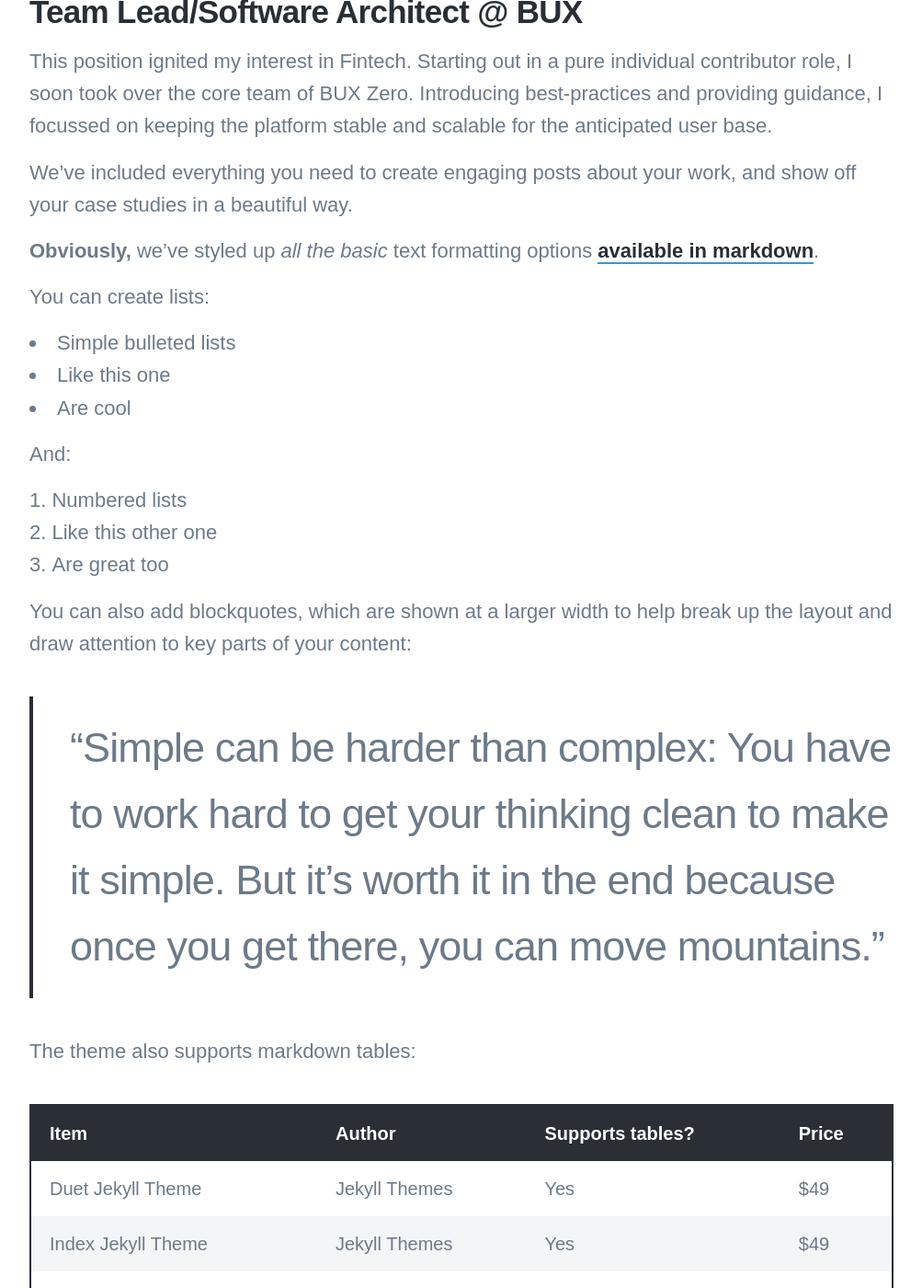
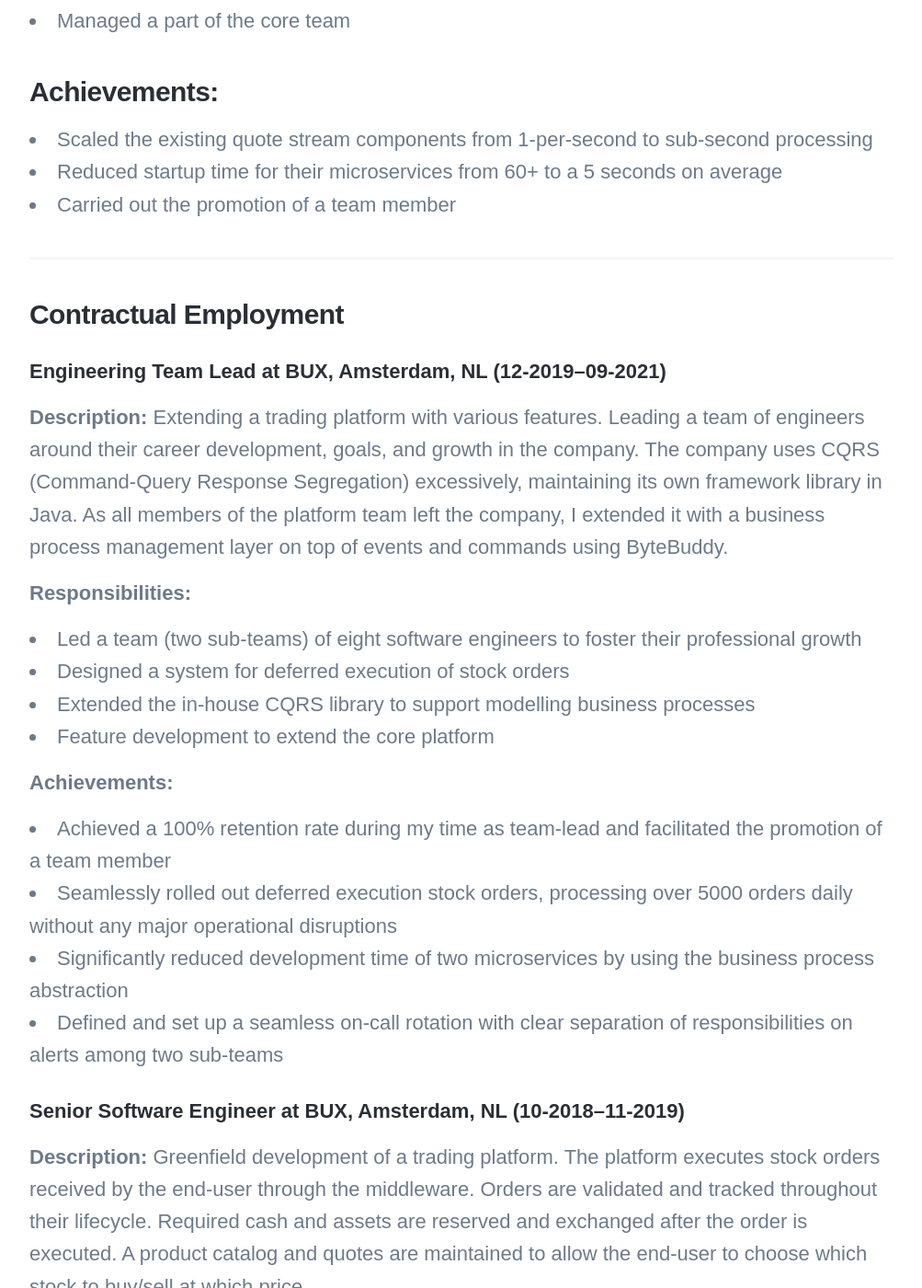
Before and after one commit to phil3k3/philiplimbeck.dev, a Jekyll site: the page built from Personal/_projects/2018-06-30-bux.md, in a window 1280 px wide and 1400 px high, scrolled down 1179 px. Shown: the whole window at 92% size, without its empty margins (138-1141 px from the left). Built offline with Jekyll 4.4.1, drawn with Linux system fonts in a browser that asks for light colours; nearby versions of some CDN libraries; some web fonts are replaced; some of the changed text lies outside the part shown.

Commit message:
More changes

````diff
--- a/Personal/_data/settings.yml
+++ b/Personal/_data/settings.yml
@@ -18,10 +18,6 @@
       url: '/contact'
     - title: 'Imprint'
       url: '/imprint'
-    - title: 'Bookshelf'
-      url: '/bookshelf'
-    - title: 'Guide'
-      url: '/guide'
 footer_settings:
   footer_tagline: (c) Philip & Fincloud Software, 2024
 
--- a/Personal/_projects/2018-06-30-bux.md
+++ b/Personal/_projects/2018-06-30-bux.md
@@ -1,108 +1,80 @@
 ---
 title: 'BUX'
-subtitle: 'This is a demo'
 date: 2018-06-30 00:00:00
-description: This page is a demo that shows everything you can do inside portfolio and blog posts.
 featured_image: '/images/bux.png'
 ---
 
-![](/images/demo/demo-landscape.jpg)
 
 ## Team Lead/Software Architect @ BUX
 
-This position ignited my interest in Fintech. Starting out in a pure individual contributor role, I soon took
-over the core team of BUX Zero. Introducing best-practices and providing guidance, I focussed on keeping the platform
-stable and scalable for the anticipated user base.
+### Description:
+Extending a trading platform with various features. One major project was scaling their quote stream which handles price data from an external provider. As more products were introduced and their existing provider license ended, their existing architecture could not handle the load of the new external provider. Other projects were about introducing infrastructure-as-code for the core team based on Terraform modules, making their whole cloud-infrastructure declarative.
 
-We've included everything you need to create engaging posts about your work, and show off your case studies in a beautiful way.
+### Responsibilities:
+- Introduced infrastructure-as-code for the core teams to ensure traceability of changes
+- Research on using GraalVM (a polyglot runtime with Ahead-of-Time capabilities) for microservices
+- Hands-on cross-team feature development
+- Defined architectural constraints and extension points with ADRs (Architectural Decision Records)
+- Managed a part of the core team
 
-**Obviously,** we’ve styled up *all the basic* text formatting options [available in markdown](https://github.com/adam-p/markdown-here/wiki/Markdown-Cheatsheet).
-
-You can create lists:
-
-* Simple bulleted lists
-* Like this one
-* Are cool
-
-And:
-
-1. Numbered lists
-2. Like this other one
-3. Are great too
-
-You can also add blockquotes, which are shown at a larger width to help break up the layout and draw attention to key parts of your content:
-
-> “Simple can be harder than complex: You have to work hard to get your thinking clean to make it simple. But it’s worth it in the end because once you get there, you can move mountains.”
-
-The theme also supports markdown tables:
-
-| Item                 | Author        | Supports tables? | Price |
-|----------------------|---------------|------------------|-------|
-| Duet Jekyll Theme    | Jekyll Themes | Yes              | $49   |
-| Index Jekyll Theme   | Jekyll Themes | Yes              | $49   |
-| Journal Jekyll Theme | Jekyll Themes | Yes              | $49   |
-
-And footnotes[^1], which link to explanations[^2] at the bottom of the page[^3].
-
-[^1]: Beautiful modern, minimal theme design.
-[^2]: Powerful features to show off your work.
-[^3]: Maintained and supported by the theme developer.
-
-You can throw in some horizontal rules too:
+### Achievements:
+- Scaled the existing quote stream components from 1-per-second to sub-second processing
+- Reduced startup time for their microservices from 60+ to a 5 seconds on average
+- Carried out the promotion of a team member
 
 ---
 
-### Image galleries
+### Contractual Employment
 
-Here's a really neat custom feature we added – galleries:
+#### Engineering Team Lead at BUX, Amsterdam, NL (12-2019--09-2021)
+**Description:**
+Extending a trading platform with various features. Leading a team of engineers around their career development, goals, and growth in the company. The company uses CQRS (Command-Query Response Segregation) excessively, maintaining its own framework library in Java. As all members of the platform team left the company, I extended it with a business process management layer on top of events and commands using ByteBuddy.
 
-<div class="gallery" data-columns="3">
-	<img src="/images/demo/demo-portrait.jpg">
-	<img src="/images/demo/demo-landscape.jpg">
-	<img src="/images/demo/demo-square.jpg">
-	<img src="/images/demo/demo-landscape-2.jpg">
-</div>
+**Responsibilities:**
+- Led a team (two sub-teams) of eight software engineers to foster their professional growth
+- Designed a system for deferred execution of stock orders
+- Extended the in-house CQRS library to support modelling business processes
+- Feature development to extend the core platform
 
-Inspired by the Galleries feature from WordPress, we've made it easy to create grid layouts for your images. Just use a bit of simple HTML in your post to create a masonry grid image layout:
+**Achievements:**
+- Achieved a 100% retention rate during my time as team-lead and facilitated the promotion of a team member
+- Seamlessly rolled out deferred execution stock orders, processing over 5000 orders daily without any major operational disruptions
+- Significantly reduced development time of two microservices by using the business process abstraction
+- Defined and set up a seamless on-call rotation with clear separation of responsibilities on alerts among two sub-teams
 
-```html
-<div class="gallery" data-columns="3">
-    <img src="/images/demo/demo-portrait.jpg">
-    <img src="/images/demo/demo-landscape.jpg">
-    <img src="/images/demo/demo-square.jpg">
-    <img src="/images/demo/demo-landscape-2.jpg">
-</div>
-```
 
-*See what we did there? Code and syntax highlighting is built-in too!*
+#### Senior Software Engineer at BUX, Amsterdam, NL (10-2018--11-2019)
+**Description:**
+Greenfield development of a trading platform. The platform executes stock orders received by the end-user through the middleware. Orders are validated and tracked throughout their lifecycle. Required cash and assets are reserved and exchanged after the order is executed. A product catalog and quotes are maintained to allow the end-user to choose which stock to buy/sell at which price.
 
-Change the number inside the 'columns' setting to create different types of gallery for all kinds of purposes. You can even click on each image to seamlessly enlarge it on the page.
+**Responsibilities:**
+- Implemented an order management system in a team of two from scratch
+- Implemented a core product catalog which is automatically synced throughout all microservices
+- Implemented a data pipeline providing quotes for services who need price tags
+- Defined and managed all infrastructure needed for testing, operations, and monitoring (we build it, we run it)
+- Defined and implemented CI/CD and integration tests
 
----
+**Achievements:**
+- Go-live of the trading platform (order management, quotes, product catalog) with no delay
+- Enabled an efficient way for operations to do product updates across the services
+- Set up a greenfield project around observability, CI/CD, and cloud infrastructure
 
-### Image carousels
+**Languages:**
+- Java, Kotlin, Terraform, Protobuf
 
-Here's another gallery with only one column, which creates a carousel slide-show instead.
+**Datastores:**
+- Kafka, RabbitMQ, PostgreSQL
 
-A nice little feature: the carousel only advances when it is in view, so your visitors won't scroll down to find it half way through your images.
+**Frameworks:**
+- Spring/Spring Boot, Kubernetes
 
-<div class="gallery" data-columns="1">
-	<img src="/images/demo/demo-landscape.jpg">
-	<img src="/images/demo/demo-landscape-2.jpg">
-</div>
+**Concepts:**
+- Event Driven Architecture, CQRS
 
-### What about videos?
+**Cloud:**
+- Google Cloud (Networking, GKE, GCP, Buckets)
 
-Videos are an awesome way to show off your work in a more engaging and personal way, and we’ve made sure they work great on our themes. Just paste an embed code from YouTube or Vimeo, and the theme makes sure it displays perfectly:
+**Tools:**
+- GitHub Workflow, Maven, Grafana, Prometheus, AlertManager
 
-<iframe src="https://player.vimeo.com/video/148003889" width="640" height="360" frameborder="0" allowfullscreen></iframe>
-
----
-
-## Pretty cool, huh?
-
-We've packed this theme with powerful features to show off your work.
-
-Why not put them to use on your new portfolio?
-
-<a href="https://jekyllthemes.io/theme/personal-website-jekyll-theme" class="button button--large">Get This Theme</a>
+### Relevant links
````
Also changed, not shown: Personal/_projects/2018-06-30-eth-validator.md (+17 -93 lines), Personal/_projects/2018-06-30-streamify.md (deleted, +0 -106 lines), Personal/_projects/2018-06-30-xtype.md (+23 -88 lines).
